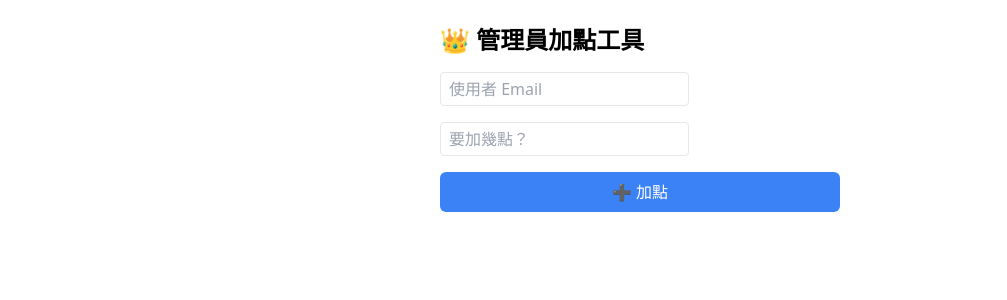
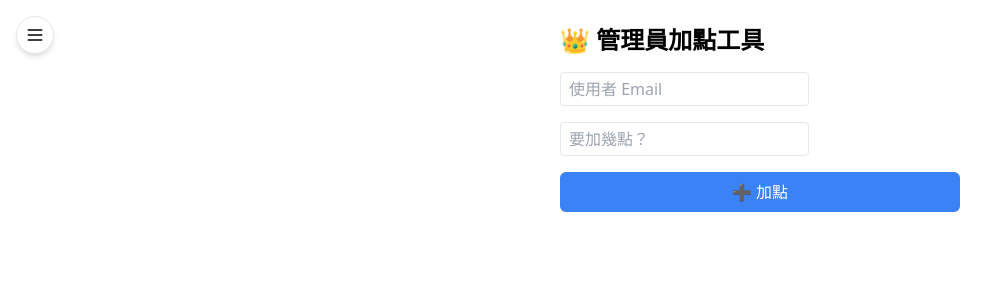
Before and after one commit to ndx218/Assignment-Terminator, a Next.js app: page /admin in a window 1280 px wide. Shown: the top 300 px of the page, without its empty margins (0-1007 px from the left). Built offline with nearby package versions, Linux system fonts and the light colour scheme.

Commit message:
Update _app.tsx

```diff
--- a/pages/_app.tsx
+++ b/pages/_app.tsx
@@ -1,13 +1,21 @@
-import '../styles/globals.css';
+// pages/_app.tsx
 import type { AppProps } from 'next/app';
 import { SessionProvider } from 'next-auth/react';
-import { Toaster } from 'sonner';
+import SidebarWrapper from '@/components/SidebarWrapper';
+import '@/styles/globals.css';
 
-export default function App({ Component, pageProps: { session, ...pageProps } }: AppProps) {
+export default function MyApp({ Component, pageProps: { session, ...pageProps } }: AppProps) {
   return (
     <SessionProvider session={session}>
-      <Component {...pageProps} />
-      <Toaster position="top-center" richColors />
+      <div className="flex min-h-screen">
+        {/* 📚 左側側欄 + 漢堡選單控制（全裝置支援） */}
+        <SidebarWrapper />
+
+        {/* 🖥️ 主畫面區（要留 sidebar 寬度） */}
+        <div className="flex-1 md:pl-[240px]">
+          <Component {...pageProps} />
+        </div>
+      </div>
     </SessionProvider>
   );
 }
```
